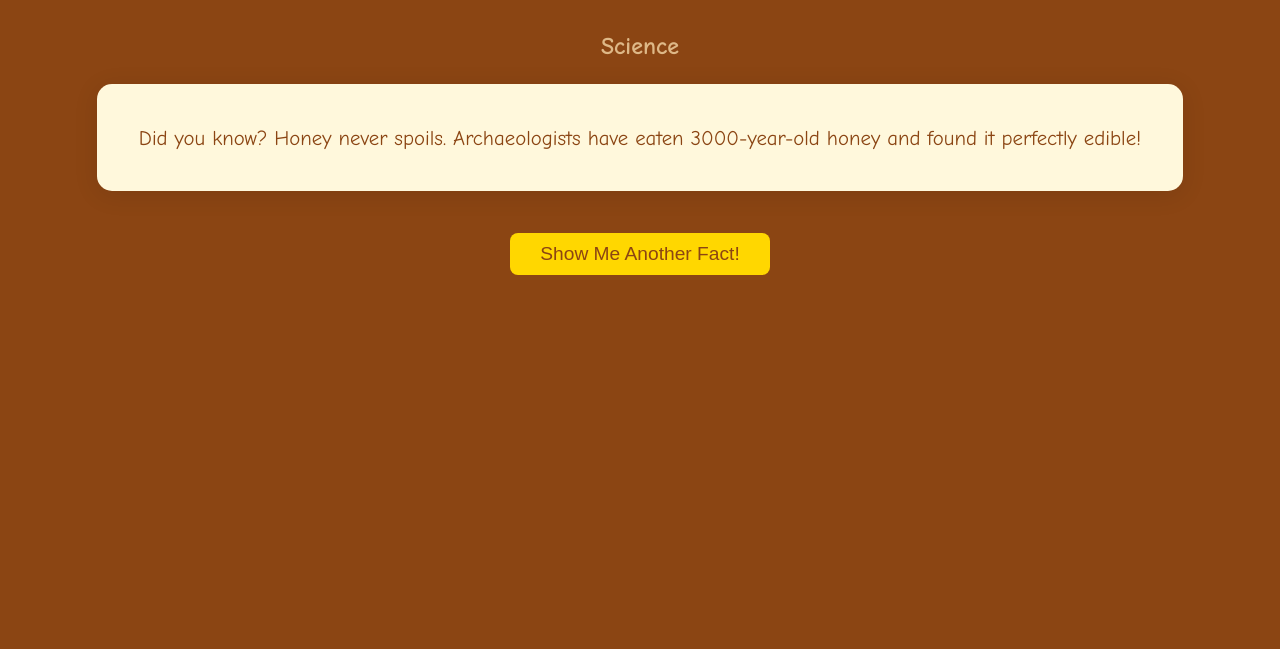
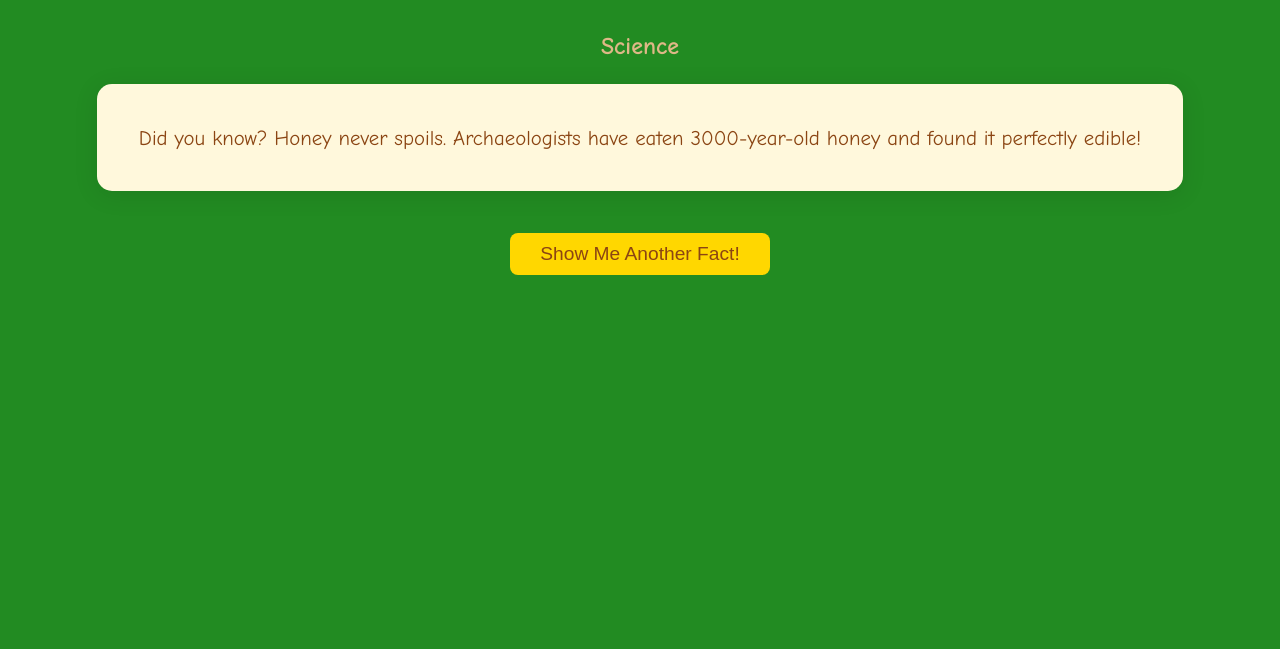
Before and after one commit to juniorphy/juniorphy.github.io, a plain HTML site: page index.html in a window 1280 px wide. Shown: the part 151-800 px from the top of the page. Drawn offline with Linux system fonts and the light colour scheme.

Commit message:
Update index.html
last one...

```diff
--- a/index.html
+++ b/index.html
@@ -5,9 +5,9 @@
   <title>The Fun Facts Zone</title>
   <style>
     body {
-      background-color: #8B4513; /* Saddle Brown */
+      background-color: #228B22; /* Saddle Brown */
       font-family: 'Comic Sans MS', cursive, sans-serif;
-      color: #FFE4C4;
+      color: #FDFD96;
       text-align: center;
       padding: 40px;
     }
```
